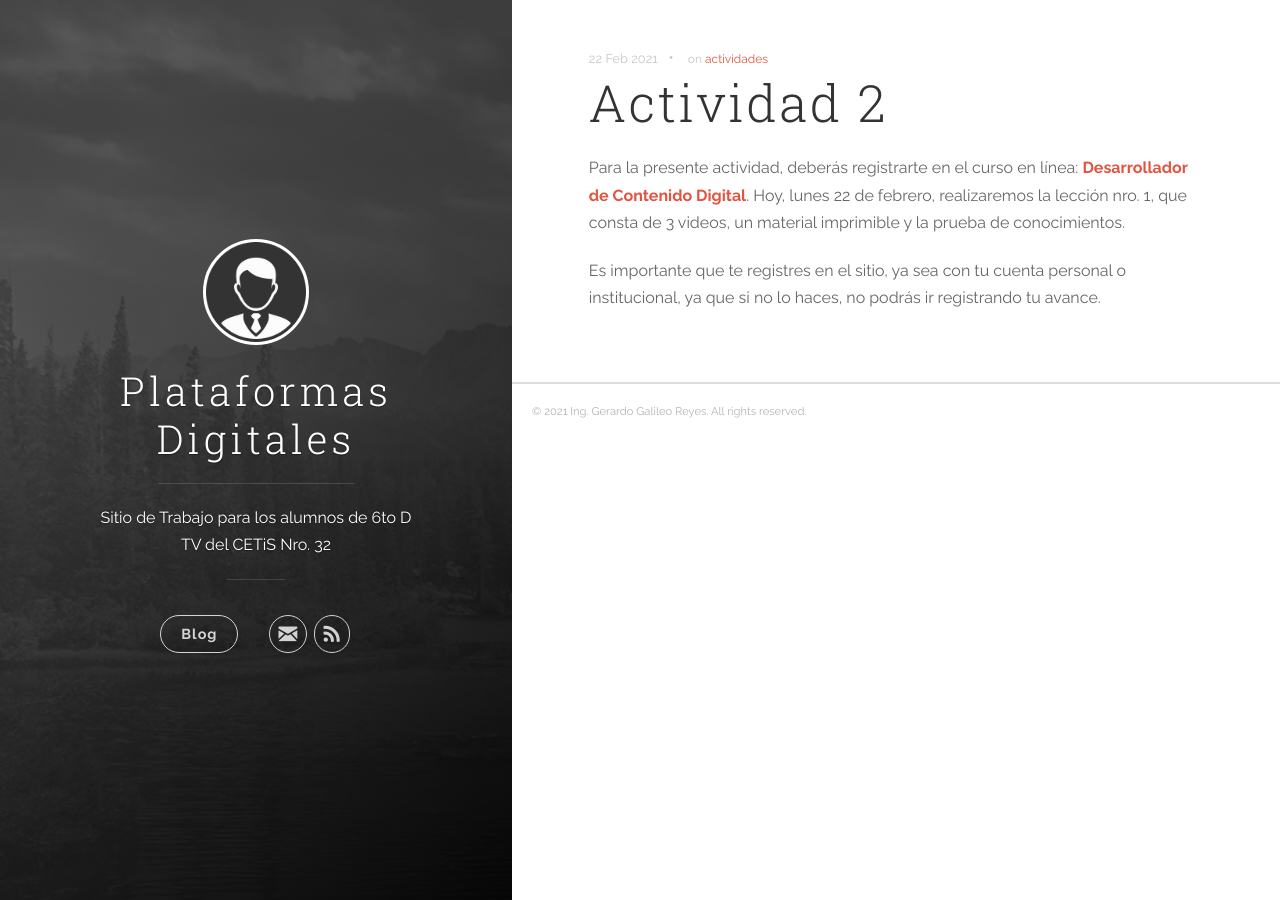
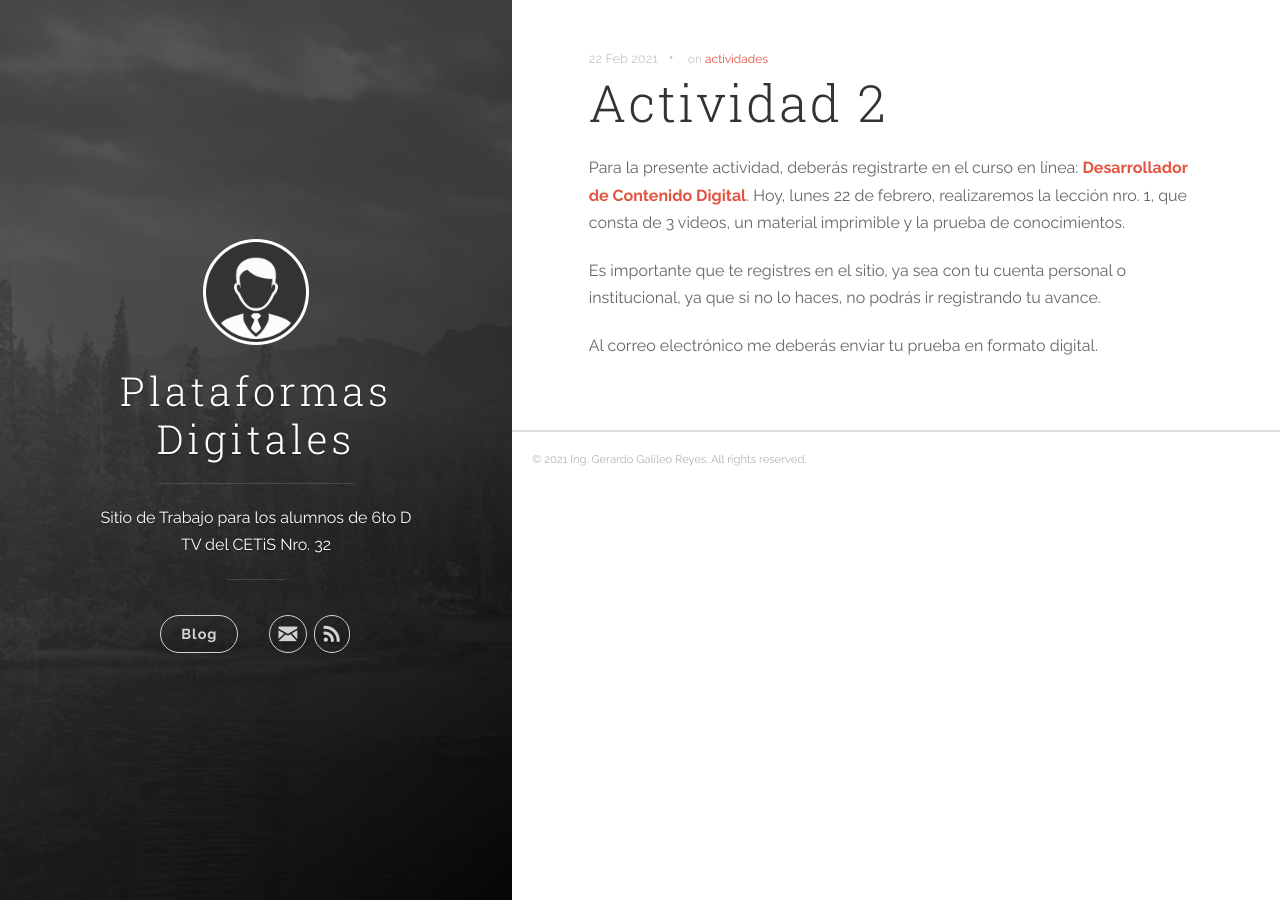
Before and after one commit to ipc-lid/ipc-lid.github.io, a Jekyll site: the page built from _posts/2021-02-22-Actividad2.md, in a window 1280 px wide. Built offline with Jekyll 4.4.1, drawn with Linux system fonts in a browser that asks for light colours.

Commit message:
Initial Commit

```diff
--- a/_posts/2021-02-22-Actividad2.md
+++ b/_posts/2021-02-22-Actividad2.md
@@ -9,4 +9,6 @@ Para la presente actividad, deberás registrarte en el curso en línea:[ **Desar
 
 Es importante que te registres en el sitio, ya sea con tu cuenta personal o institucional, ya que si no lo haces, no podrás ir registrando tu avance.
 
+Al correo electrónico me deberás enviar tu prueba en formato digital.
+
 [desarrollador]: https://capacitateparaelempleo.org/pages.php?r=.tema&tagID=2284
```
